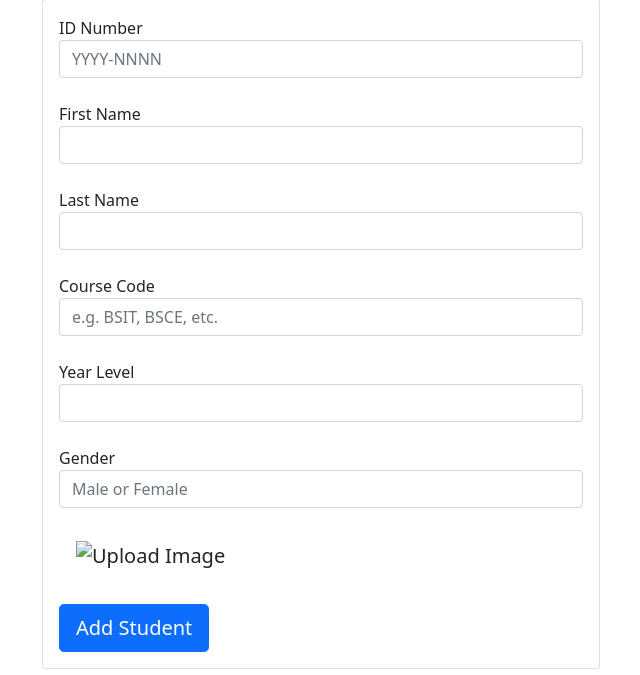
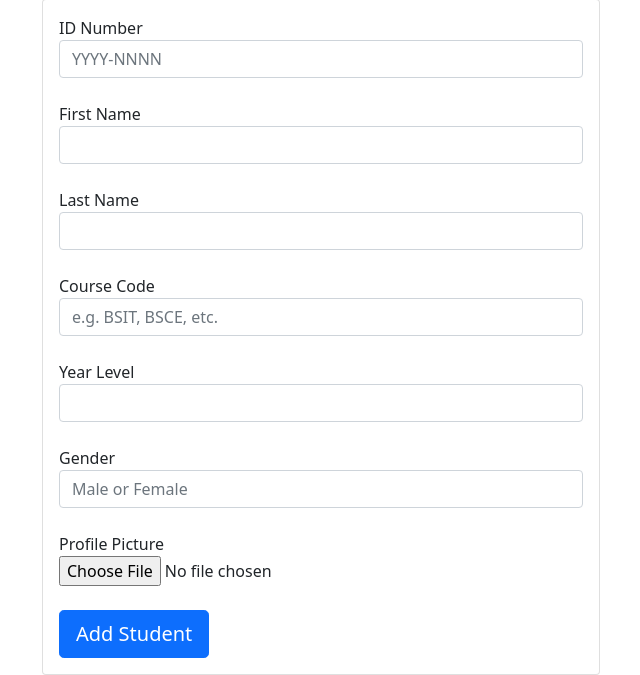
Before and after one commit to toipapo/school-codes, a Flask app: page /students/add_student in a window 1280 px wide. Shown: the part 182-857 px from the top of the page, without its empty margins (40-680 px from the left). Run offline with Flask 2, Linux system fonts and the light colour scheme; parts of the project's set-up code (start-up, migrations or seed data) failed here and were passed over; some libraries are stand-ins or nearby versions.

Commit message:
Implementation of Cloudinary Image Upload v.final

```diff
--- a/app.py
+++ b/app.py
@@ -13,9 +13,9 @@ app.config['MYSQL_DB'] = 'SSIS'
 app.config['MYSQL_CURSORCLASS'] = 'DictCursor'
 
 cloudinary.config(
-    CLOUD_NAME = 'dglj9023b',
-    API_KEY = '115467398695897',
-    API_SECRET = '3tS8qm3H5BdgSmbfmvkdTKotAlk'
+    cloud_name = 'dglj9023b',
+    api_key = '115467398695897',
+    api_secret = '3tS8qm3H5BdgSmbfmvkdTKotAlk'
 )
 
 mysql = MySQL(app)
--- a/students.py
+++ b/students.py
@@ -7,6 +7,10 @@ import cloudinary
 import cloudinary.uploader
 
 students = Blueprint('students', __name__, url_prefix='/students')
+
+def uploadImage(image):
+    uploadInput = cloudinary.uploader.upload(image, folder = "SSIS - profiles")
+    return uploadInput['secure_url']
 
 # function for add_student page
 @students.route("/add_student")
@@ -23,10 +27,6 @@ def edit_student(id_num):
     cursor.close()
     return render_template("edit_student.html",student_info=data)
 
-def uploadImage(image):
-    uploadInput = cloudinary.uploader.upload(image, folder = "SSIS - profiles")
-    return uploadInput['secure_url']
-
 # function for add(students) action
 @students.route("/add", methods = ['POST'])
 def add():
@@ -41,11 +41,10 @@ def add():
         image = request.files['file']
 
         stud_img_url = uploadImage(image)
-        print(image)
 
         #plug inputs into database
         cursor = mysql.connection.cursor()
-        cursor.execute('''INSERT INTO student VALUES(%s,%s,%s,%s,%s,%s)''',(id_num, fname, lname, course, yearlvl, gender, stud_img_url, ))
+        cursor.execute('''INSERT INTO student VALUES(%s,%s,%s,%s,%s,%s,%s)''',(id_num, fname, lname, course, yearlvl, gender, stud_img_url, ))
         mysql.connection.commit()
         cursor.close()
 
@@ -73,10 +72,13 @@ def edit(id_num):
         course = request.form['course']
         yearlvl = request.form['yearlvl']
         gender = request.form['gender']
+        image = request.files['file']
+
+        stud_img_url = uploadImage(image)
 
         #updates records from student table through id_num
         cursor = mysql.connection.cursor()
-        cursor.execute('''UPDATE student SET stud_fname = %s, stud_lname = %s, course_code = %s, stud_yearlvl = %s, stud_gender = %s WHERE id_num = %s''',(fname, lname, course, yearlvl, gender, id_num))
+        cursor.execute('''UPDATE student SET stud_fname = %s, stud_lname = %s, course_code = %s, stud_yearlvl = %s, stud_gender = %s, stud_img_url = %s WHERE id_num = %s''',(fname, lname, course, yearlvl, gender, stud_img_url, id_num))
         mysql.connection.commit()
         cursor.close()
 
--- a/templates/add_student.html
+++ b/templates/add_student.html
@@ -50,11 +50,13 @@
                   <input type = "text" name = "lname" id = "lname" class = "form-control"><br>
                   <label for = "course">Course Code</label>
                   <input type = "text" name = "course" id = "course" class = "form-control" placeholder = "e.g. BSIT, BSCE, etc."><br>
-                  <label for = "course">Year Level</label>
+                  <label for = "yearlvl">Year Level</label>
                   <input type = "number" name = "yearlvl" id = "yearlvl" class = "form-control"><br>
-                  <label for = "course">Gender</label>
+                  <label for = "gender">Gender</label>
                   <input type = "text" name = "gender" id = "gender" class = "form-control" placeholder = "Male or Female"><br>
-                  <input type = "image" name = "file" id = "file" accept = ".jpg, .jpeg, .png" class = "btn btn-block btn-lg" value = "Upload Image"><br>
+                  <label for = "file">Profile Picture</label>
+                  <br>
+                  <input type = "file" name = "file" id = "file" class = "form-control-file" accept = "image/*"><br>
                   <br>
 
                   <input type = "submit" class = "btn btn-primary btn-block btn-lg" value = "Add Student">
--- a/templates/edit_student.html
+++ b/templates/edit_student.html
@@ -42,7 +42,7 @@
             <div class = "card mt-30">
               <div class = "card-body">
                 <!-- input fields for edit_student action -->
-                <form class = "form" action = "/students/edit/{{row.id_num}}" method = "POST">
+                <form class = "form" action = "/students/edit/{{row.id_num}}" method = "POST" enctype="multipart/form-data">
                   <!-- input fields with pre-existing data displayed -->
                   <label for = "id_num">ID Number</label>
                   <input type = "text" class = "form-control" value = "{{row.id_num}}" disabled>
@@ -57,6 +57,10 @@
                   <input type = "number" value = "{{row.stud_yearlvl}}" name = "yearlvl" id = "yearlvl" class = "form-control"><br>
                   <label for = "course">Gender</label>
                   <input type = "text" value = "{{row.stud_gender}}" name = "gender" id = "gender" class = "form-control" placeholder = "Male or Female"><br>
+                  <label for = "file">Profile Picture</label>
+                  <br>
+                  <input type = "file" value = "{{row.stud_img_url}}" name = "file" id = "file" class = "form-control-file" accept = "image/*"><br>
+                  <br>
 
                   <input type = "submit" class = "btn btn-primary btn-block btn-lg" value = "Edit Student">
                 </form>
--- a/templates/home.html
+++ b/templates/home.html
@@ -54,6 +54,7 @@
             <!-- search table header -->
             <thead>
                 <tr>
+                    <th>Profile Picture</th>
                     <th>ID Number</th>
                     <th>First Name</th>
                     <th>Last Name</th>
@@ -68,6 +69,7 @@
             <!-- table contents -->
             <tbody id = "student">
                 <tr>
+                    <td><a href="{{row.stud_img_url}}" target="_blank"><img src = "{{row.stud_img_url}}" class="img-thumbnail" style="height: 150px; width: 150px; object-fit: cover;"></a></td>
                     <td>{{row.id_num}}</td>
                     <td>{{row.stud_fname}}</td>
                     <td>{{row.stud_lname}}</td>
@@ -77,6 +79,7 @@
                     <td>
                       <!-- redirect to edit_student.html -->
                       <a href = "/students/edit_student/{{row.id_num}}" class = "btn btn-warning">Edit</a>
+                      <br><br><br>
                       <!-- confirm button for delete(student) action -->
                       <a href = "/students/delete/{{row.id_num}}" class = "btn btn-danger" onclick="return confirm('Are you sure about deleting this student? It cannot be undone')">Delete</a>
                     </td>
```
